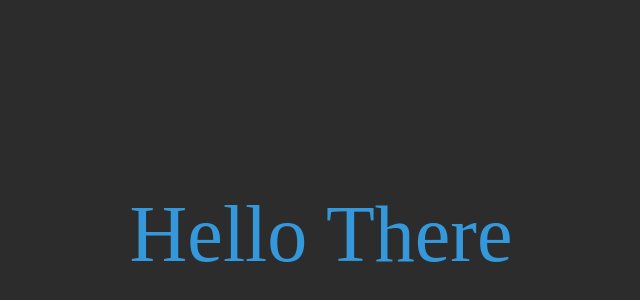
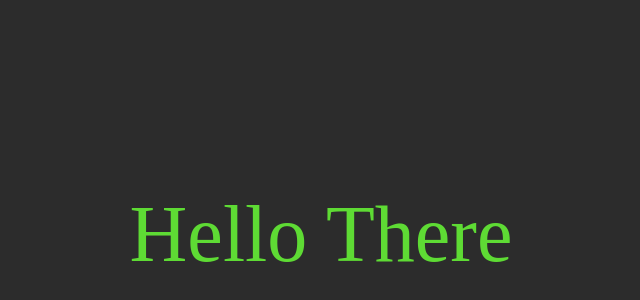
Before and after one commit to amEya911/VanishTest, a plain HTML site: page index.html in a window 1280 px wide. Shown: the part 166-466 px from the top of the page, without its empty margins (319-959 px from the left). Drawn offline with Linux system fonts and the light colour scheme.

Commit message:
changed color of text

```diff
--- a/styles.css
+++ b/styles.css
@@ -9,6 +9,6 @@ body {
 
 .main {
   font-size: 5rem;
-  color: #3498db;
+  color: #5edb34;
   text-align: center;
 }
```
